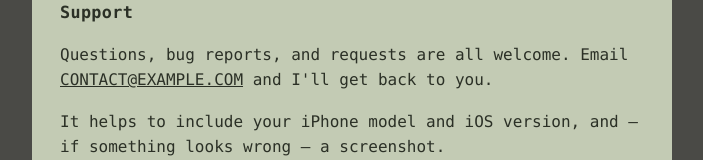
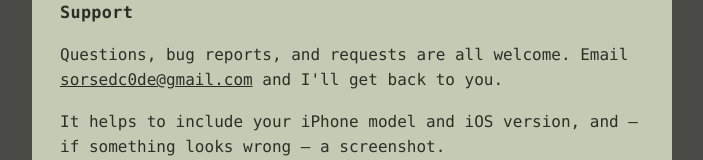
Before and after one commit to SorseC0de/psalm-pilot-site, a plain HTML site: page index.html in a window 1280 px wide. Shown: the part 187-347 px from the top of the page, without its empty margins (288-991 px from the left). Drawn offline with Linux system fonts and the light colour scheme.

Commit message:
Put the support address on the page
Co-Authored-By: Claude Opus 5 <noreply@anthropic.com>

```diff
--- a/index.html
+++ b/index.html
@@ -49,7 +49,7 @@
   <h2>Support</h2>
   <p>
     Questions, bug reports, and requests are all welcome. Email
-    <a href="mailto:CONTACT@EXAMPLE.COM">CONTACT@EXAMPLE.COM</a>
+    <a href="mailto:sorsedc0de@gmail.com">sorsedc0de@gmail.com</a>
     and I'll get back to you.
   </p>
   <p>
```
